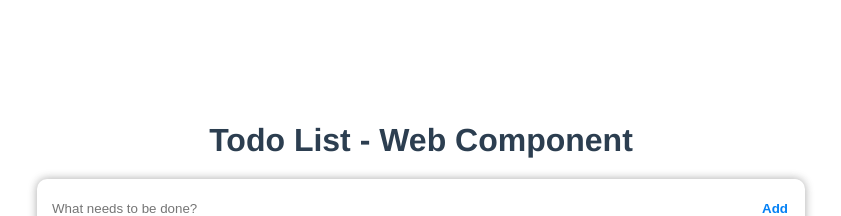
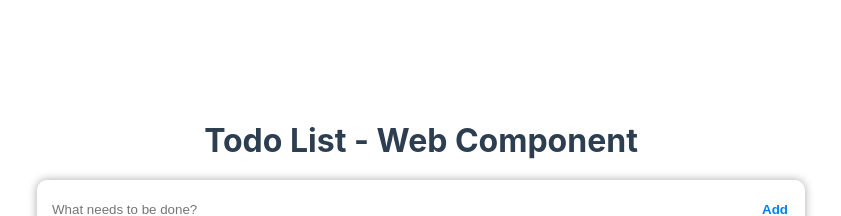
Before and after one commit to hwoodall30/web-components-todo, a website built with Vite: page index.html in a window 1280 px wide. Shown: the top 216 px of the page, without its empty margins (219-1060 px from the left). Built offline with nearby package versions, Linux system fonts and the light colour scheme.

```diff
--- a/src/style.css
+++ b/src/style.css
@@ -2,10 +2,11 @@
   padding: 0;
   margin: 0;
   box-sizing: border-box;
+  font-family: -apple-system, BlinkMacSystemFont, "Segoe UI", Roboto, Oxygen, Ubuntu, Cantarell, "Open Sans", "Helvetica Neue",
+    sans-serif;
 }
 
 #app {
-  font-family: Avenir, Helvetica, Arial, sans-serif;
   -webkit-font-smoothing: antialiased;
   -moz-osx-font-smoothing: grayscale;
   text-align: center;
```
